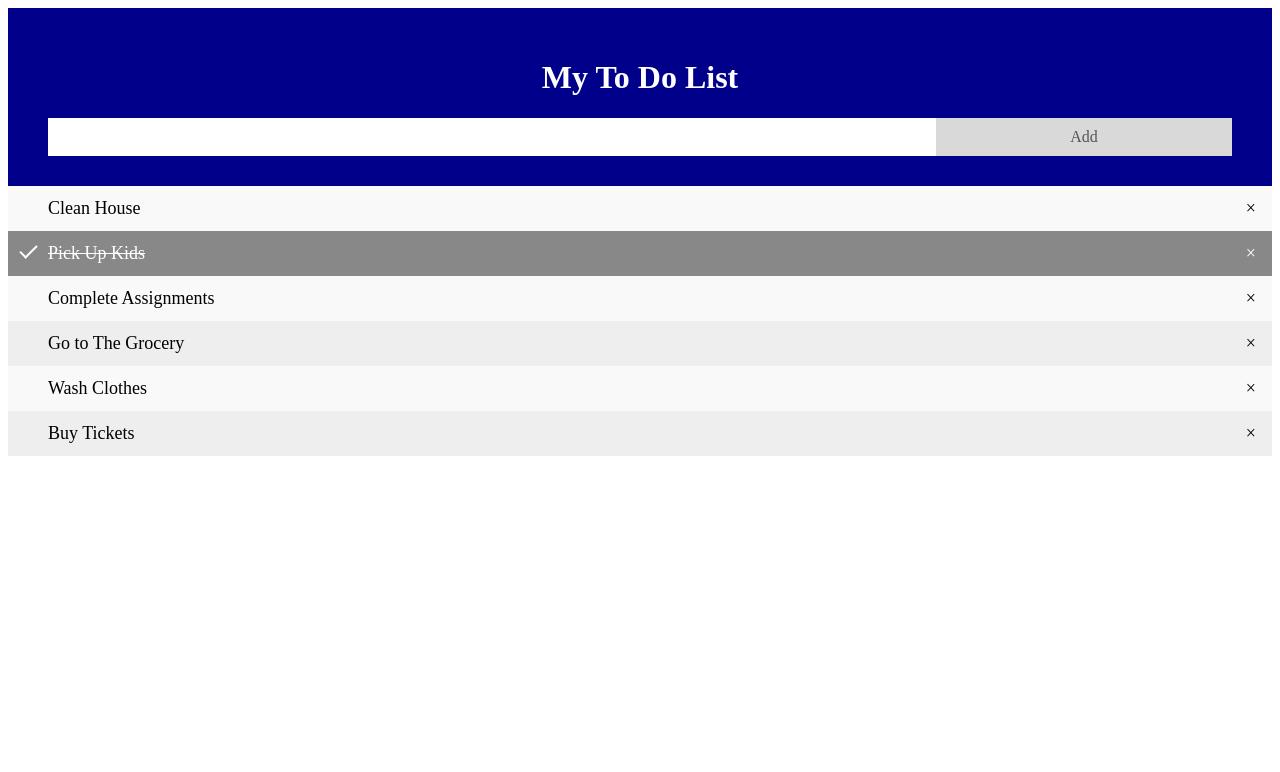
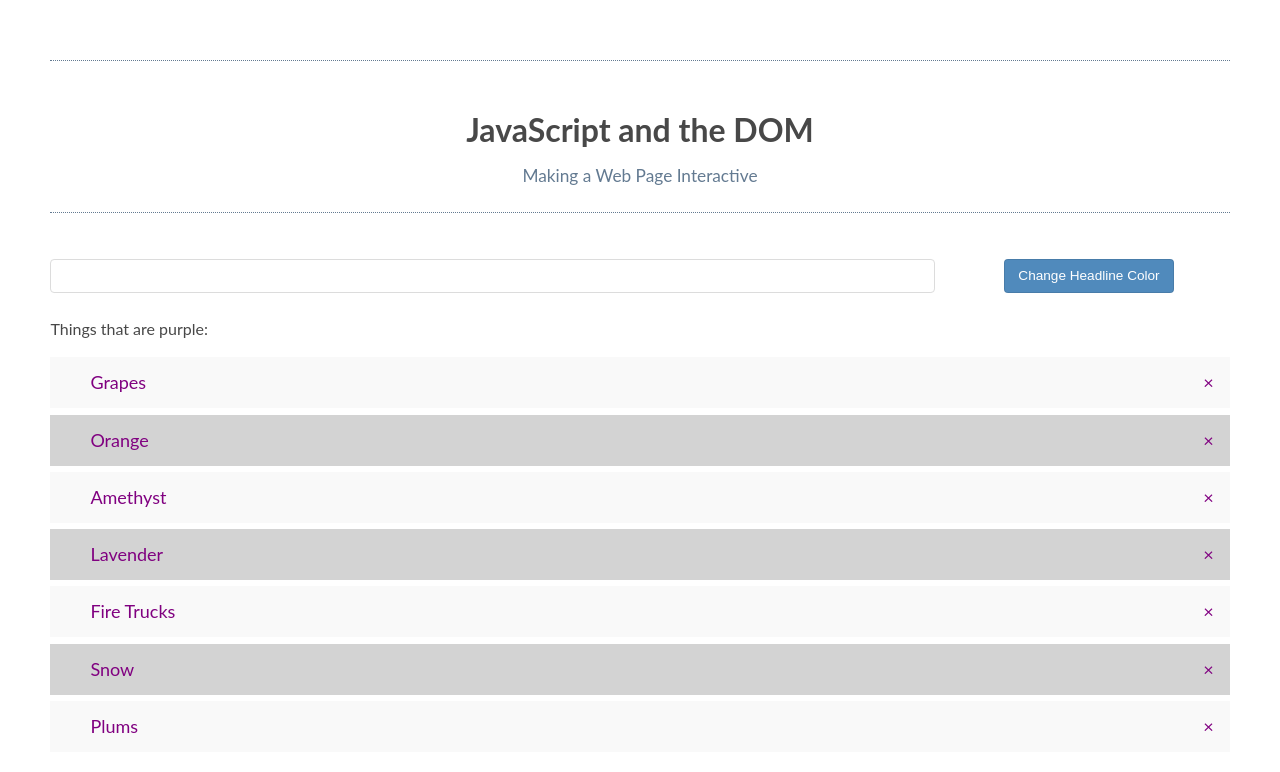
Before and after one commit to Tlacoding111/javaScriptProjectOne, a plain HTML site: page index.html in a window 1280 px wide. Drawn offline with Linux system fonts and the light colour scheme.

Commit message:
made changes

```diff
--- a/index.html
+++ b/index.html
@@ -5,11 +5,34 @@
     <meta http-equiv="X-UA-Compatible" content="IE=edge">
     <title>List</title>
     <meta name="viewport" content="width=device-width, initial-scale=1">
-    <link rel="stylesheet" type="text/css" media="screen" href="styles.css" />
+    <link rel="stylesheet" type="text/css" media="screen" href="/secondList/list.css" />
+    <link rel="stylesheet" type="text/css" media="screen" href="main.css" />
 </head>
 <body>
 
-    <div id="myDIV" class="header">
+    <div class="myHeader">
+        <h1 id="myHeading">JavaScript and the DOM</h1>
+        <p>Making a Web Page Interactive</p>
+        <input type="text" id="myTextInput">
+        <button id="myButton">Change Headline Color</button>
+    </div>
+
+    <!--First List-->
+
+    <p>Things that are purple:</p>
+        <ul>
+            <li>grapes</li>
+            <li class="error-not-purple">orange</li>
+            <li>amethyst</li>
+            <li>lavender</li>
+            <li class="error-not-purple">fire trucks</li>
+            <li class="error-not-purple">snow</li>
+            <li>plums</li>
+        </ul>
+
+
+
+    <!-- <div id="myDIV" class="header">
         <h1>My To Do List</h1>
         <input type="text" id="myInput">
         <span onclick="newElement()" class="addBtn">Add</span>
@@ -22,8 +45,11 @@
         <li>Go to The Grocery</li>
         <li>Wash Clothes</li>
         <li>Buy Tickets</li>
-      </ul>
+      </ul> -->
+
+
 
 </body>
+    <script src="/secondList/list.js"></script>
     <script src="main.js"></script>
 </html>
--- /dev/null
+++ b/main.css
@@ -0,0 +1,86 @@
+.myHeader {
+    text-align: center;
+}
+
+
+@import 'https://fonts.googleapis.com/css?family=Lato:400,700';
+
+body {
+  color: #484848;
+  font-family: 'Lato', sans-serif;
+  padding: .45em 2.65em 3em;
+  line-height: 1.5;
+}
+h1 {
+  margin-bottom: 0;
+}
+h1 + p {
+  font-size: 1.08em;
+  color: #637a91;
+  margin-top: .5em;
+  margin-bottom: 2.65em;
+  padding-bottom: 1.325em;
+  border-bottom: 1px dotted;
+}
+ul {
+  padding-left: 0;
+  list-style: none;
+}
+li {
+  padding: .45em .5em;
+  margin-bottom: .35em;
+  display: flex;
+  align-items: center;
+  text-transform: capitalize;
+}
+input,
+button {
+  font-size: .85em;
+  padding: .65em 1em;
+  border-radius: .3em;
+  outline: 0;
+}
+input {
+  border: 1px solid #dcdcdc;
+  margin-right: 1em;
+}
+div {
+  margin-top: 2.8em;
+  padding: 1.5em 0 .5em;
+  border-top: 1px dotted #637a91;
+}
+p.description,
+p:nth-of-type(2) {
+  font-weight: bold;
+}
+/* Buttons */
+button {
+  color: white;
+  background: #508abc;
+  border: solid 1px;
+  border-color: rgba(0, 0, 0, .1);
+  cursor: pointer;
+}
+button + button {
+  margin-left: .5em;
+}
+p + button {
+  background: #52bab3;
+}
+.list button + button {
+  background: #768da3;
+}
+.list li button + button {
+  background: #508abc;
+}
+li button:first-child {
+  margin-left: auto;
+  background: #52bab3;
+}
+.list li button:last-child {
+  background: #768da3;
+}
+li button {
+  font-size: .75em;
+  padding: .5em .65em;
+}
--- a/main.js
+++ b/main.js
@@ -1,55 +1,20 @@
-// Create a "close" button and append it to each list item
-var myNodelist = document.getElementsByTagName("LI");
-var i;
-for (i = 0; i < myNodelist.length; i++) {
-  var span = document.createElement("SPAN");
-  var txt = document.createTextNode("\u00D7");
-  span.className = "close";
-  span.appendChild(txt);
-  myNodelist[i].appendChild(span);
+const myHeading = document.getElementById("myHeading");
+const myButton = document.getElementById("myButton");
+const myTextInput = document.getElementById("myTextInput");
+
+myButton.addEventListener("click", () => {
+    myHeading.style.color = myTextInput.value;
+
+});
+
+const myList = document.getElementsByTagName("li");
+
+for (let i = 0; i < myList.length; i += 1) {
+    myList[i].style.color = "purple";
 }
 
-// Click on a close button to hide the current list item
-var close = document.getElementsByClassName("close");
-var i;
-for (i = 0; i < close.length; i++) {
-  close[i].onclick = function() {
-    var div = this.parentElement;
-    div.style.display = "none";
-  }
+const evens = document.querySelectorAll("li:nth-child(even)");
+
+for (let i = 0; i < evens.length; i += 1) {
+    evens[i].style.backgroundColor = "lightgray";
 }
-
-// Add a "checked" symbol when clicking on a list item
-var list = document.querySelector('ul');
-list.addEventListener('click', function(ev) {
-  if (ev.target.tagName === 'LI') {
-    ev.target.classList.toggle('checked');
-  }
-}, false);
-
-// Create a new list item when clicking on the "Add" button
-function newElement() {
-  var li = document.createElement("li");
-  var inputValue = document.getElementById("myInput").value;
-  var t = document.createTextNode(inputValue);
-  li.appendChild(t);
-  if (inputValue === '') {
-    alert("You must write something!");
-  } else {
-    document.getElementById("myUL").appendChild(li);
-  }
-  document.getElementById("myInput").value = "";
-
-  var span = document.createElement("SPAN");
-  var txt = document.createTextNode("\u00D7");
-  span.className = "close";
-  span.appendChild(txt);
-  li.appendChild(span);
-
-  for (i = 0; i < close.length; i++) {
-    close[i].onclick = function() {
-      var div = this.parentElement;
-      div.style.display = "none";
-    }
-  }
-}
--- a/styles.css
+++ b/secondList/list.css
@@ -1,4 +1,4 @@
-/*----------Heeader--------*/
+/* ----------Heeader--------
 
 header {
     text-align: center;
@@ -119,4 +119,4 @@ header {
 
   .addBtn:hover {
     background-color: #bbb;
-  }
+}
--- /dev/null
+++ b/secondList/list.js
@@ -0,0 +1,55 @@
+// Create a "close" button and append it to each list item
+var myNodelist = document.getElementsByTagName("LI");
+var i;
+for (i = 0; i < myNodelist.length; i++) {
+  var span = document.createElement("SPAN");
+  var txt = document.createTextNode("\u00D7");
+  span.className = "close";
+  span.appendChild(txt);
+  myNodelist[i].appendChild(span);
+}
+
+// Click on a close button to hide the current list item
+var close = document.getElementsByClassName("close");
+var i;
+for (i = 0; i < close.length; i++) {
+  close[i].onclick = function() {
+    var div = this.parentElement;
+    div.style.display = "none";
+  }
+}
+
+// Add a "checked" symbol when clicking on a list item
+var list = document.querySelector('ul');
+list.addEventListener('click', function(ev) {
+  if (ev.target.tagName === 'LI') {
+    ev.target.classList.toggle('checked');
+  }
+}, false);
+
+// Create a new list item when clicking on the "Add" button
+function newElement() {
+  var li = document.createElement("li");
+  var inputValue = document.getElementById("myInput").value;
+  var t = document.createTextNode(inputValue);
+  li.appendChild(t);
+  if (inputValue === '') {
+    alert("You must write something!");
+  } else {
+    document.getElementById("myUL").appendChild(li);
+  }
+  document.getElementById("myInput").value = "";
+
+  var span = document.createElement("SPAN");
+  var txt = document.createTextNode("\u00D7");
+  span.className = "close";
+  span.appendChild(txt);
+  li.appendChild(span);
+
+  for (i = 0; i < close.length; i++) {
+    close[i].onclick = function() {
+      var div = this.parentElement;
+      div.style.display = "none";
+    }
+  }
+}
```
